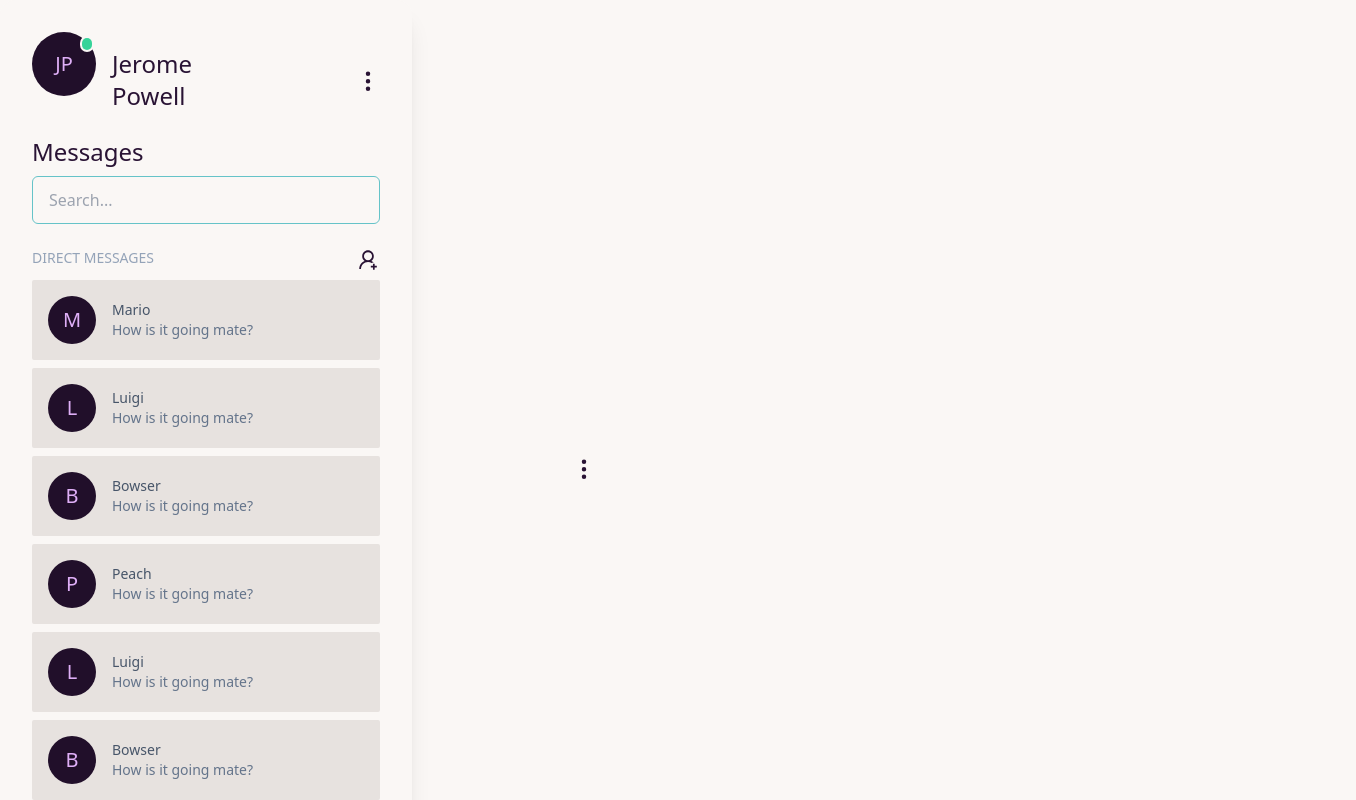
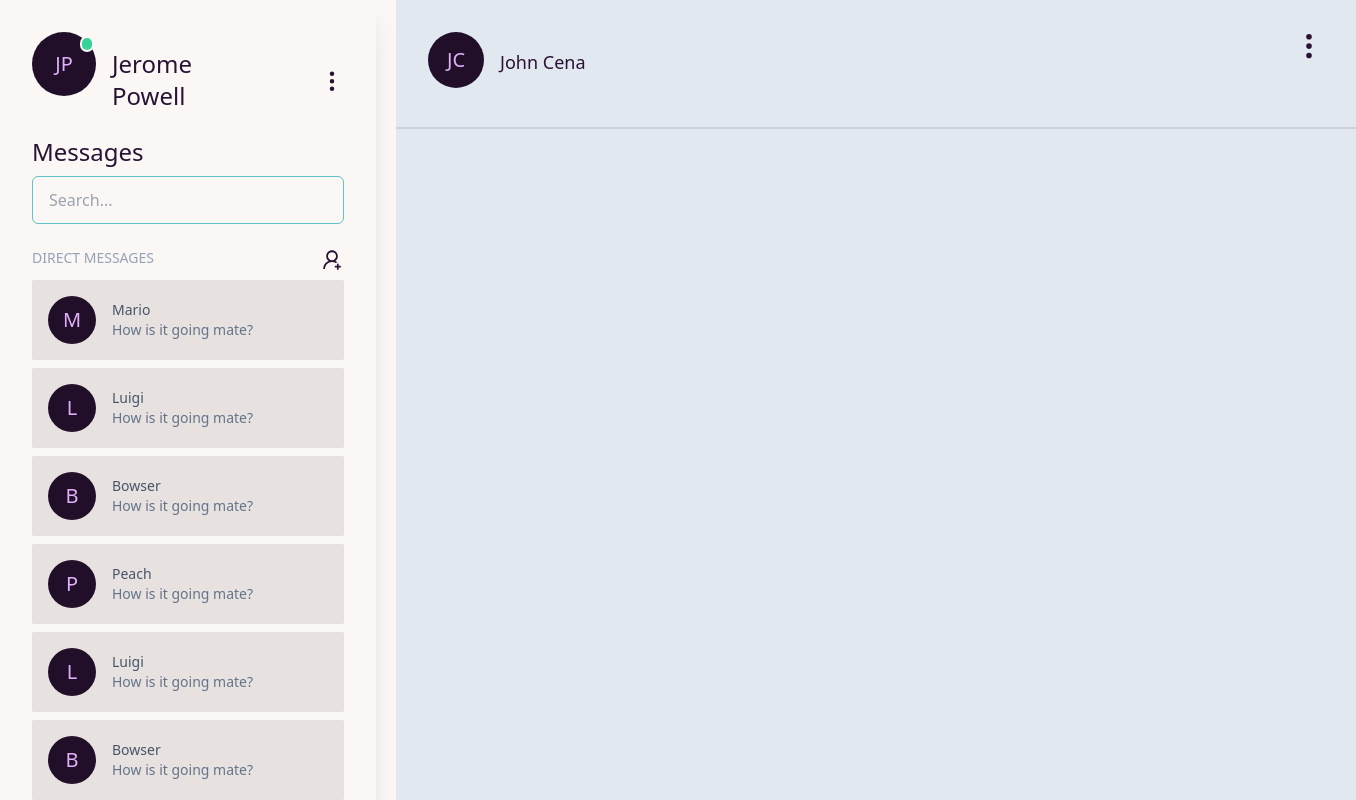
Before and after one commit to chasingtherain/messenger, a React (Create React App) app: page / in a window 1280 px wide. Shown: the top 800 px of the page, 1356 px wide, since content can reach past the window. Built offline with nearby package versions, Linux system fonts and the light colour scheme.

Commit message:
added boardheader component

```diff
--- a/src/App.js
+++ b/src/App.js
@@ -1,6 +1,6 @@
 import React from 'react';
 import SignUp from './pages/Signup';
-import { BrowserRouter as Router, Routes, Route, Link } from "react-router-dom";
+import { BrowserRouter as Router, Routes, Route } from "react-router-dom";
 import SignIn from './pages/Signin';
 import ResetPassword from './pages/ResetPassword';
 import MainScreen from './components/MainScreen';
--- a/src/components/ContactListColumn.js
+++ b/src/components/ContactListColumn.js
@@ -10,7 +10,7 @@ import Modal from './Modal';
 function ContactListColumn() {
   return (
     <div>
-      <div class="card w-full min-w-[60%] min-h-screen bg-base-100 shadow-xl">
+      <div class="w-full min-w-[60%] min-h-screen bg-base-100 shadow-xl">
         <div class="card-body">
           <div className='flex justify-between'>
             <BubbleProfile initial="JP" name="Jerome Powell" bubbleWidth="w-16" nameTextSize="text-2xl" status="online"/>
--- a/src/components/MainScreen.js
+++ b/src/components/MainScreen.js
@@ -1,13 +1,13 @@
 import React from 'react'
 import ContactListColumn from './ContactListColumn'
-import MessageBoard from './MessageBoard'
+import BoardHeader from './Messageboard/BoardHeader'
 
 function MainScreen() {
   return (
     <div className='flex flex-row'>
         {/* flex row format */}
         <ContactListColumn/>
-        <MessageBoard/>
+        <BoardHeader/>
     </div>
   )
 }
--- a/src/components/MessageBoard.js
+++ /dev/null
@@ -1,17 +0,0 @@
-import React from 'react'
-import BubbleProfile from './BubbleProfile'
-import Modal from './Modal'
-import Settings from './Settings'
-
-function MessageBoard() {
-  return (
-      <div className='card w-3/4'>
-        <div className='card-body flex flex-row justify-between'>
-          {/* <BubbleProfile/> */}
-          <Settings/>
-        </div>
-      </div>
-  )
-}
-
-export default MessageBoard
--- /dev/null
+++ b/src/components/Messageboard/BoardHeader.js
@@ -0,0 +1,19 @@
+import React from 'react'
+import { GoKebabVertical } from 'react-icons/go'
+import BubbleProfile from '../BubbleProfile'
+import Settings from '../Settings'
+
+function BoardHeader() {
+  return (
+          // <div className='card min-w-[75%] min-h-fit bg-slate-200 ml-5'>
+          <div className='min-w-[75%] min-h-fit bg-slate-200 ml-5'>
+            <div className='flex-row justify-between card-body mt-0'>
+              <BubbleProfile initial="JC" name="John Cena" bubbleWidth="w-14" nameTextSize="text-lg"/>
+              <GoKebabVertical className='text-3xl cursor-pointer'/>
+            </div>
+            <div className="divider mt-0"></div>
+          </div>
+  )
+}
+
+export default BoardHeader
```
